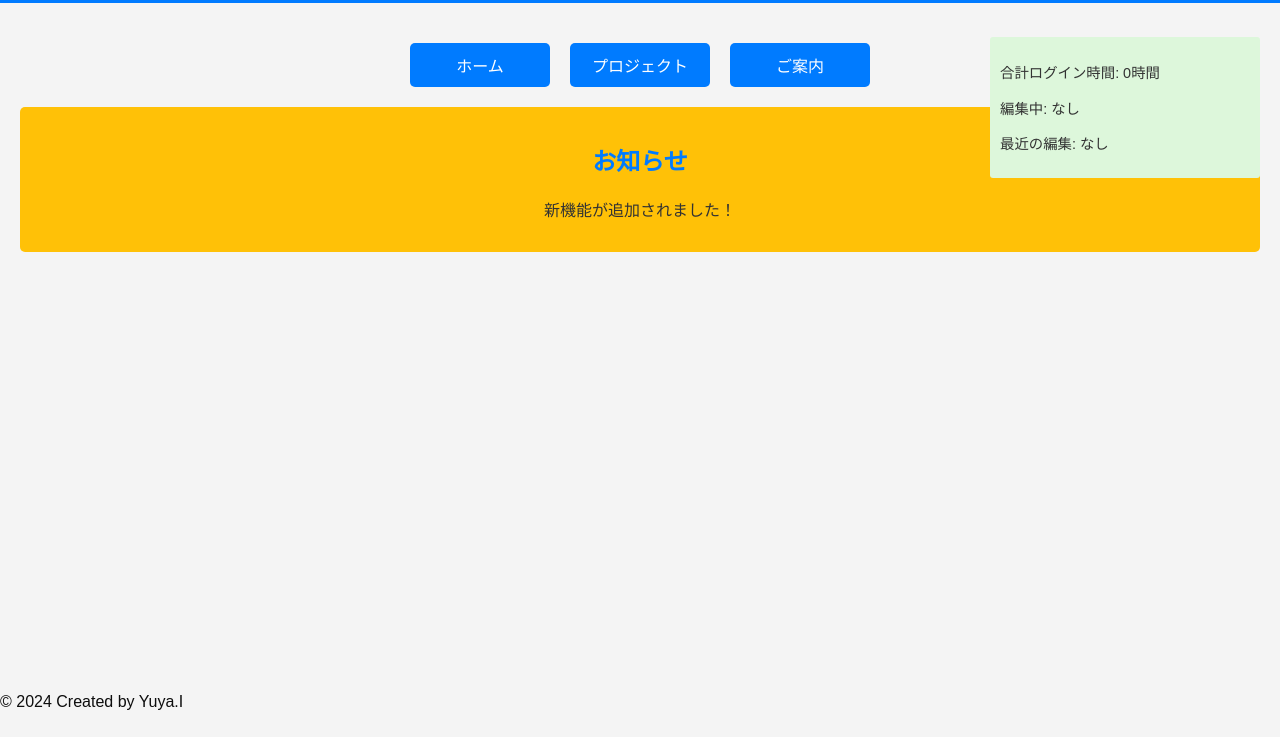
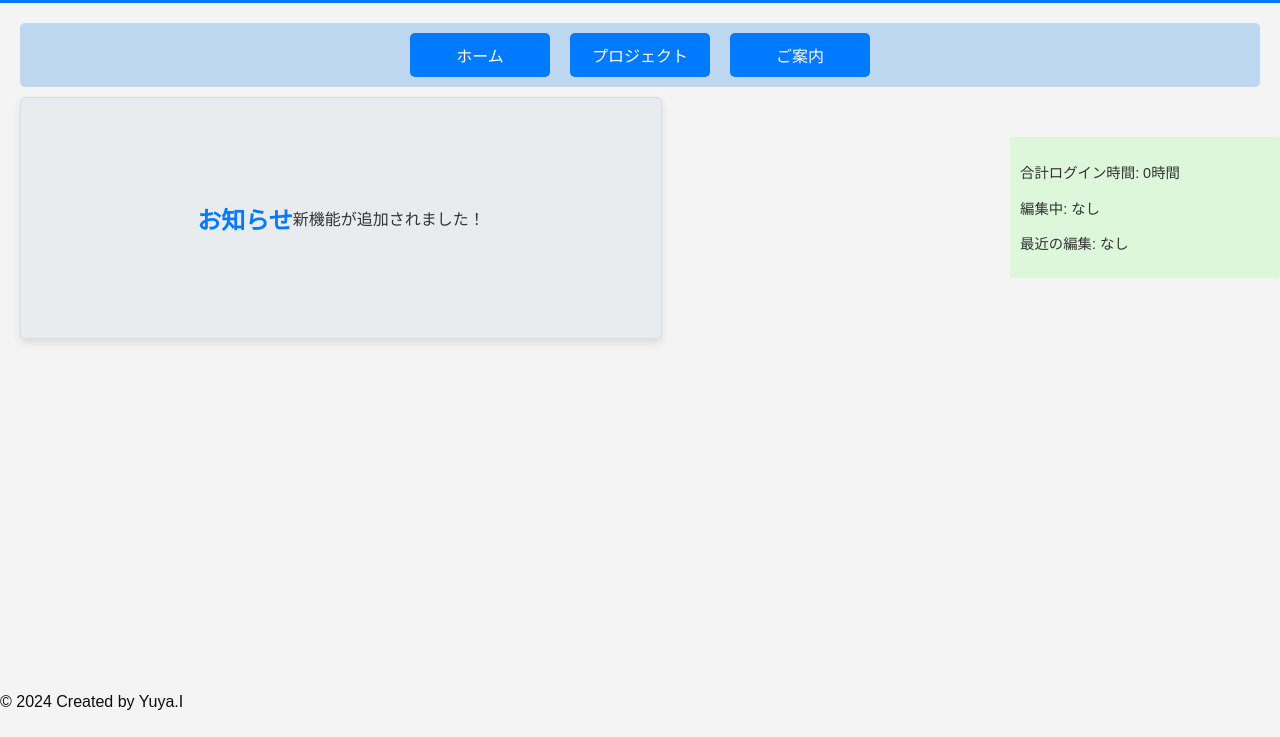
Before and after one commit to yuyawesleyan/archive-suzukieitarou, a plain HTML site: page skypage2.html in a window 1280 px wide. Shown: the part 63-800 px from the top of the page. Drawn offline with Linux system fonts and the light colour scheme.

Commit message:
Add files via upload

```diff
--- a/skypage2.html
+++ b/skypage2.html
@@ -78,8 +78,8 @@
             width: 250px;
             text-align: left;
             position: absolute;
-            right: 20px;
-            top: 100px;
+            right: 0px;
+            top: 200px;
         }
 
         main {
@@ -109,7 +109,10 @@
         .nav-box {
             display: flex;
             justify-content: center;
-            margin: 20px 0;
+            margin: 0;
+            padding: 10px 0;
+            background-color: #bed7f1;
+            border-radius: 5px;
         }
 
         .nav-box a {
@@ -129,13 +132,26 @@
         }
 
         .announcement {
-            background-color: #FFC107;
-            color: #333;
-            padding: 15px;
-            border-radius: 5px;
-            margin: 20px 0;
-            text-align: center;
+    background-color: #d5d4d1;
+    color: #333;
+    padding: 15px;
+    border-radius: 5px;
+    margin: 20px 0;
+    text-align: center;
+    width: 600px;
+    height: 200px;
+    box-shadow: 0 4px 8px rgba(0, 0, 0, 0.1);
+    display: flex;
+    align-items: center;
+    justify-content: center;
         }
+        .announcement {
+            background-color: #e9ecef;
+            border: 1px solid #ddd;
+            padding: 20px;
+            margin-top: 10px;
+        }
+
     </style>
 </head>
 <body>
@@ -148,7 +164,7 @@
     </header>
     <main>
         <div class="nav-box">
-            <a href="home.html">ホーム</a>
+            <a href="skypage2.html">ホーム</a>
             <a href="projects.html">プロジェクト</a>
             <a href="guide.html">ご案内</a>
         </div>
```
Also changed, not shown: index.html (+2 -1 lines), guide.html (added), projects.html (added).
